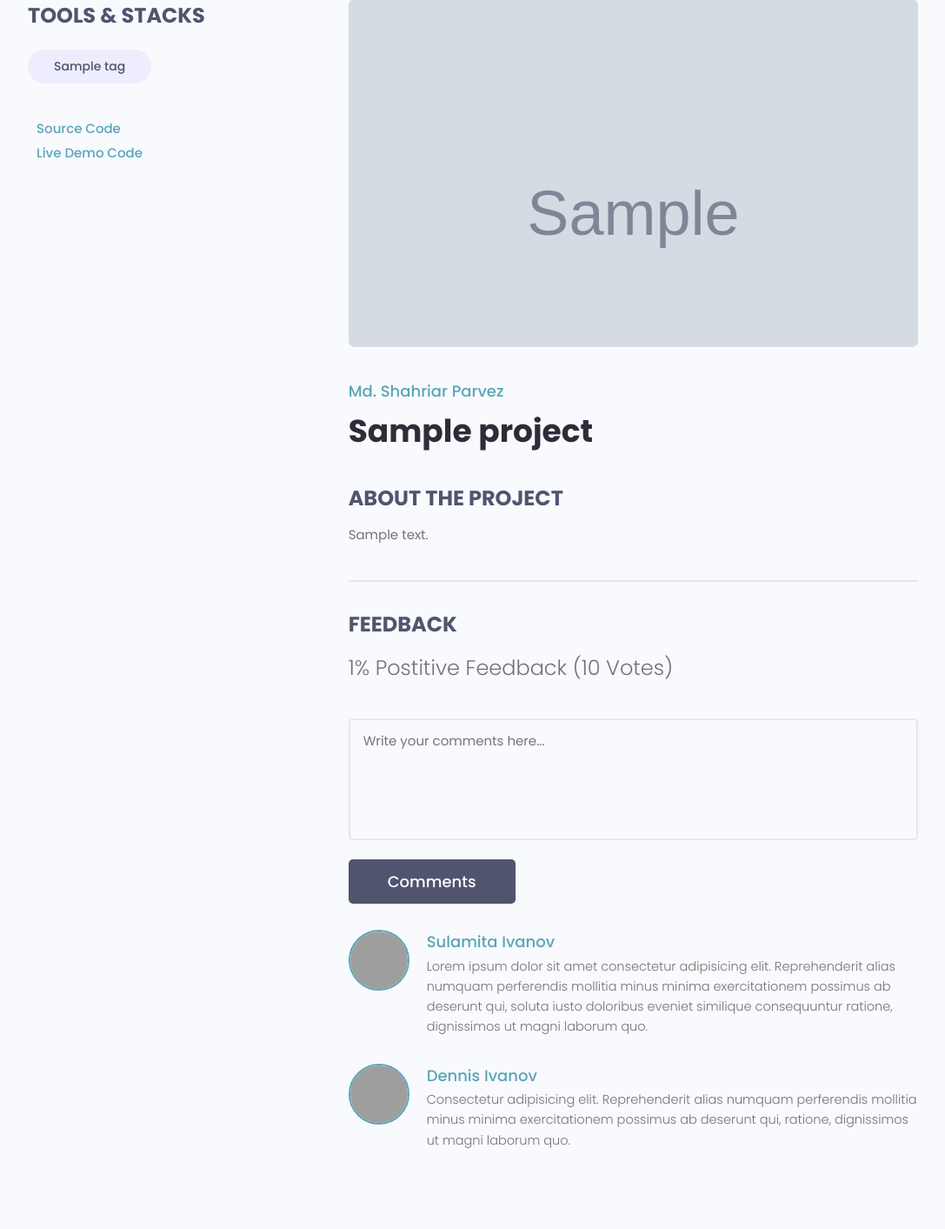
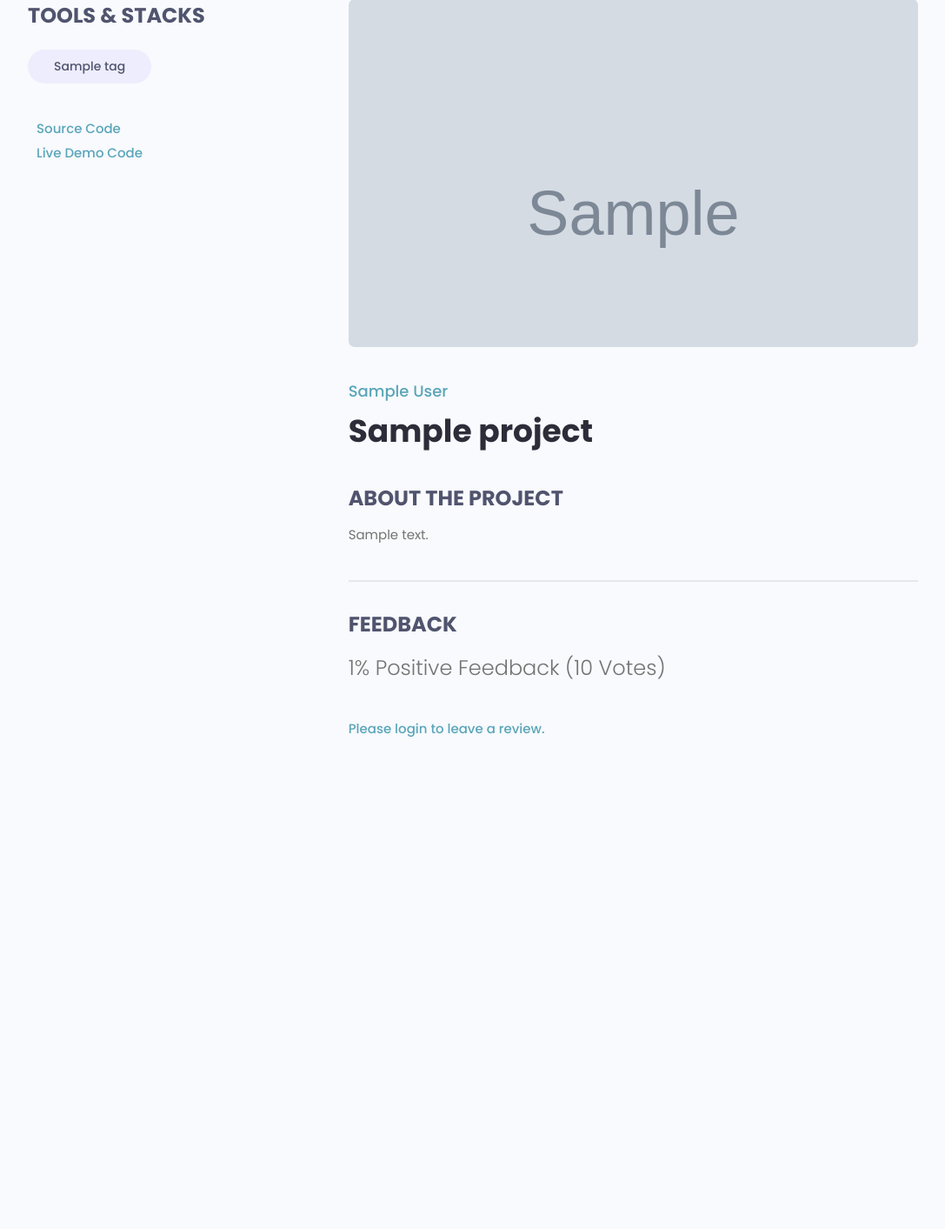
Before and after one commit to mainaliashish/devconnect, a Django app: page /projects/project/00000000-0000-0000-0000-000000000001/ in a window 1280 px wide. Shown: the part 108-1521 px from the top of the page at 87% size, without its empty margins (96-1183 px from the left). After the commit the page ends 955 px from the top, so only its background shows below. Run offline with Django 4.2, Linux system fonts and the light colour scheme; tables that the repository leaves empty hold one stand-in row (values such as "Sample post"); grey boxes marked "Sample" are stand-in pictures; some libraries are stand-ins or nearby versions; grey boxes are pictures that could not be loaded.

Commit message:
- Update add reviewer form - Update project page with review form - Update views file with review form

```diff
--- a/projects/forms.py
+++ b/projects/forms.py
@@ -1,6 +1,6 @@
 from django.forms import ModelForm
 from django import forms
-from .models import Project
+from .models import Project, Review
 
 # Model form binding for the project
 
@@ -19,3 +19,19 @@
         # self.fields['title'].widget.attrs.update({'class': 'input', 'placeholder': 'Enter project title'})
         for name,field in self.fields.items():
             field.widget.attrs.update({'class': 'input'})
+
+
+class ReviewForm(ModelForm):
+    class Meta:
+        model = Review
+        fields = ['value', 'message']
+        labels = {
+            'value': 'Place your vote',
+            'message' : 'Add a comment with your vote'
+        }
+
+    def __init__(self, *args, **kwargs):
+        super(ReviewForm, self).__init__(*args, **kwargs)
+        # self.fields['title'].widget.attrs.update({'class': 'input', 'placeholder': 'Enter project title'})
+        for name, field in self.fields.items():
+            field.widget.attrs.update({'class': 'input'})
--- a/projects/templates/projects/single-project.html
+++ b/projects/templates/projects/single-project.html
@@ -28,7 +28,7 @@
             </div>
             <div class="column column--2of3">
                 <img class="singleProject__preview" src="{{ project.featured_image.url }}" alt="portfolio thumbnail" />
-                <a href="profile.html" class="singleProject__developer">Md. Shahriar Parvez</a>
+                <a href="profile.html" class="singleProject__developer">{{ project.owner.name }}</a>
                 <h2 class="singleProject__title">{{ project.title }}</h2>
                 <h3 class="singleProject__subtitle">About the Project</h3>
                 <div class="singleProject__info">
@@ -38,50 +38,46 @@
                 <div class="comments">
                     <h3 class="singleProject__subtitle">Feedback</h3>
                     <h5 class="project--rating">
-                        {{ project.vote_ratio }}% Postitive Feedback ({{ project.vote_total }} Vote{{ project.vote_total | pluralize:"s" }})
+                        {{ project.vote_ratio }}% Positive Feedback ({{ project.vote_total }} Vote{{ project.vote_total | pluralize:"s" }})
                     </h5>
-
-                    <form class="form" action="#" method="POST">
+                    {% if request.user.profile.id in project.reviewers %}
+                        <p>You have already submitted your review.</p>
+                    {% elif request.user.profile == project.owner %}
+                        <p>You can not review your own work.</p>
+                    {% elif request.user.is_authenticated %}
+                    <form class="form" action="{% url 'project' project.id %}" method="POST">
                         <!-- Textarea -->
+                        {% csrf_token %}
+                        {% for field in form %}
                         <div class="form__field">
-                            <label for="formInput#textarea">Comments: </label>
-                            <textarea class="input input--textarea" name="message" id="formInput#textarea"
-                                placeholder="Write your comments here..."></textarea>
+                            <label for="formInput#textarea">{{ field.label }}</label>
+                            {{ field }}
                         </div>
+                        {% endfor %}
                         <input class="btn btn--sub btn--lg" type="submit" value="Comments" />
                     </form>
+                    {% else %}
+                    <a href="{% url 'login' %}?next={{ request.path }}">Please login to leave a review.</a>
+                    {% endif %}
+
                     <div class="commentList">
+                        {% for review in project.review_set.all %}
+                        {% if review.body %}
                         <div class="comment">
-                            <a href="profile.html">
+                            <a href="{% url 'user-profile' review.owner.id %}">
                                 <img class="avatar avatar--md"
-                                    src="https://pbs.twimg.com/profile_images/1335382240931368961/b3wSZKj4_400x400.jpg"
+                                    src="{{ review.owner.profile_image.url }}"
                                     alt="user" />
                             </a>
                             <div class="comment__details">
-                                <a href="profile.html" class="comment__author">Sulamita Ivanov</a>
+                                <a href="{% url 'user-profile' review.owner.id %}" class="comment__author">{{ review.owner.name }}</a>
                                 <p class="comment__info">
-                                    Lorem ipsum dolor sit amet consectetur adipisicing elit. Reprehenderit alias numquam
-                                    perferendis
-                                    mollitia minus minima exercitationem possimus ab deserunt qui, soluta iusto
-                                    doloribus eveniet
-                                    similique consequuntur ratione, dignissimos ut magni laborum quo.
+                                    {{ review.body|linebreaksbr }}
                                 </p>
                             </div>
                         </div>
-                        <div class="comment">
-                            <a href="profile.html">
-                                <img class="avatar avatar--md" src="https://avatars.githubusercontent.com/u/33843378"
-                                    alt="user" />
-                            </a>
-                            <div class="comment__details">
-                                <a href="profile.html" class="comment__author">Dennis Ivanov</a>
-                                <p class="comment__info">
-                                    Consectetur adipisicing elit. Reprehenderit alias numquam perferendis mollitia minus
-                                    minima
-                                    exercitationem possimus ab deserunt qui, ratione, dignissimos ut magni laborum quo.
-                                </p>
-                            </div>
-                        </div>
+                        {% endif %}
+                        {% endfor %}
                     </div>
                 </div>
             </div>
--- a/projects/views.py
+++ b/projects/views.py
@@ -1,8 +1,9 @@
 from django.shortcuts import render, redirect
 from .models import Project, Tag, Review
 from django.contrib.auth.decorators import login_required
+from django.contrib import messages
 
-from .forms import ProjectForm
+from .forms import ProjectForm, ReviewForm
 from .utils import searchProjects, paginate_projects
 
 # CRUD operations in django
@@ -31,7 +32,21 @@
 
 def project(request, pk):
     projectObj = Project.objects.get(id=pk)
-    return render(request, 'projects/single-project.html', {'project': projectObj})
+    form = ReviewForm()
+    if request.method == 'POST':
+        form = ReviewForm(request.POST)
+        review = form.save(commit=False)
+        review.project = projectObj
+        review.owner = request.user.profile
+        review.save()
+
+        projectObj.getVoteCount
+
+        # update project vote count
+        messages.success(request, 'Your review has been submitted.')
+        return redirect('project', pk=projectObj.id)
+
+    return render(request, 'projects/single-project.html', {'project': projectObj, 'form': form})
 
 
 @login_required(login_url='login')
```
